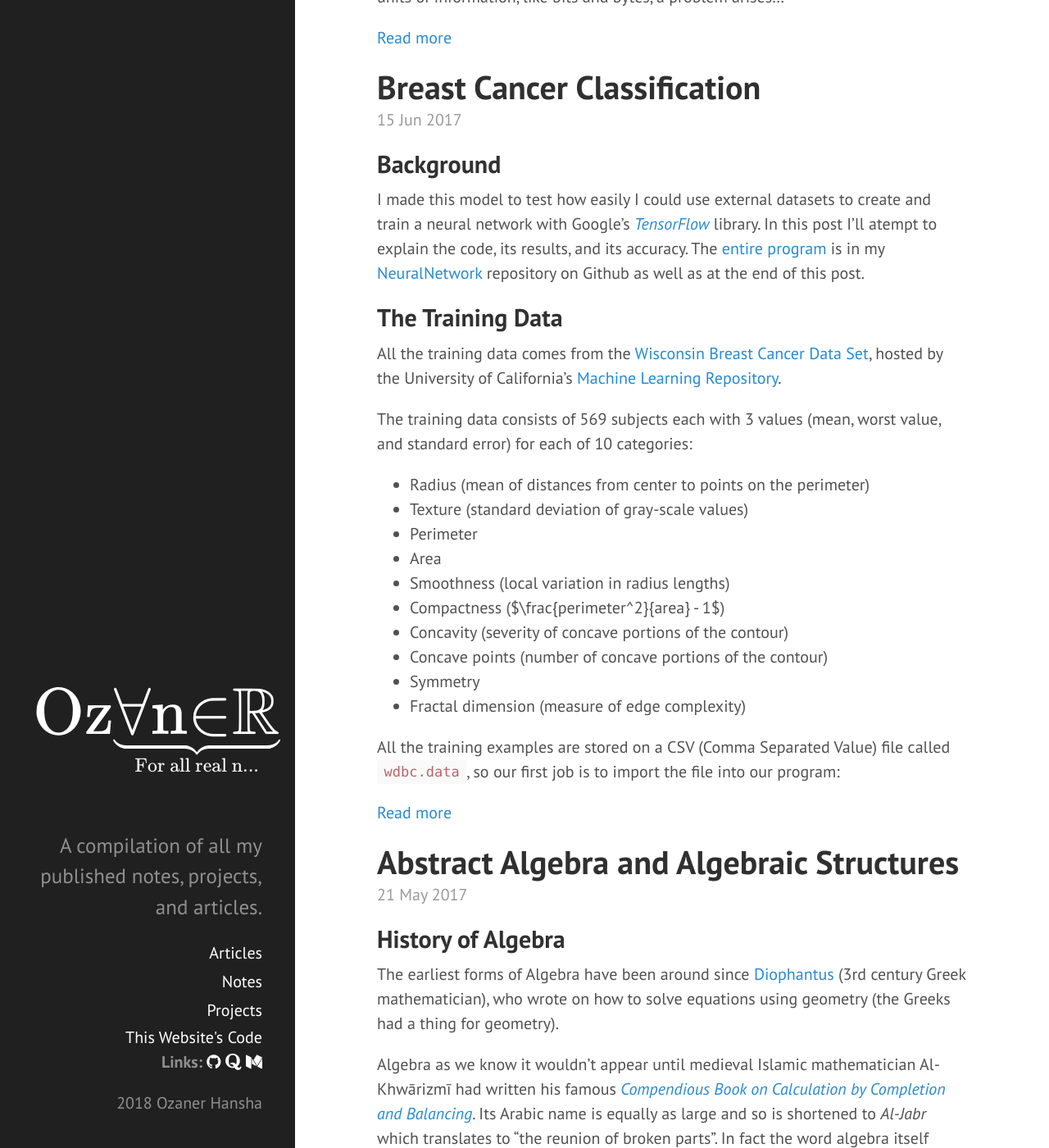
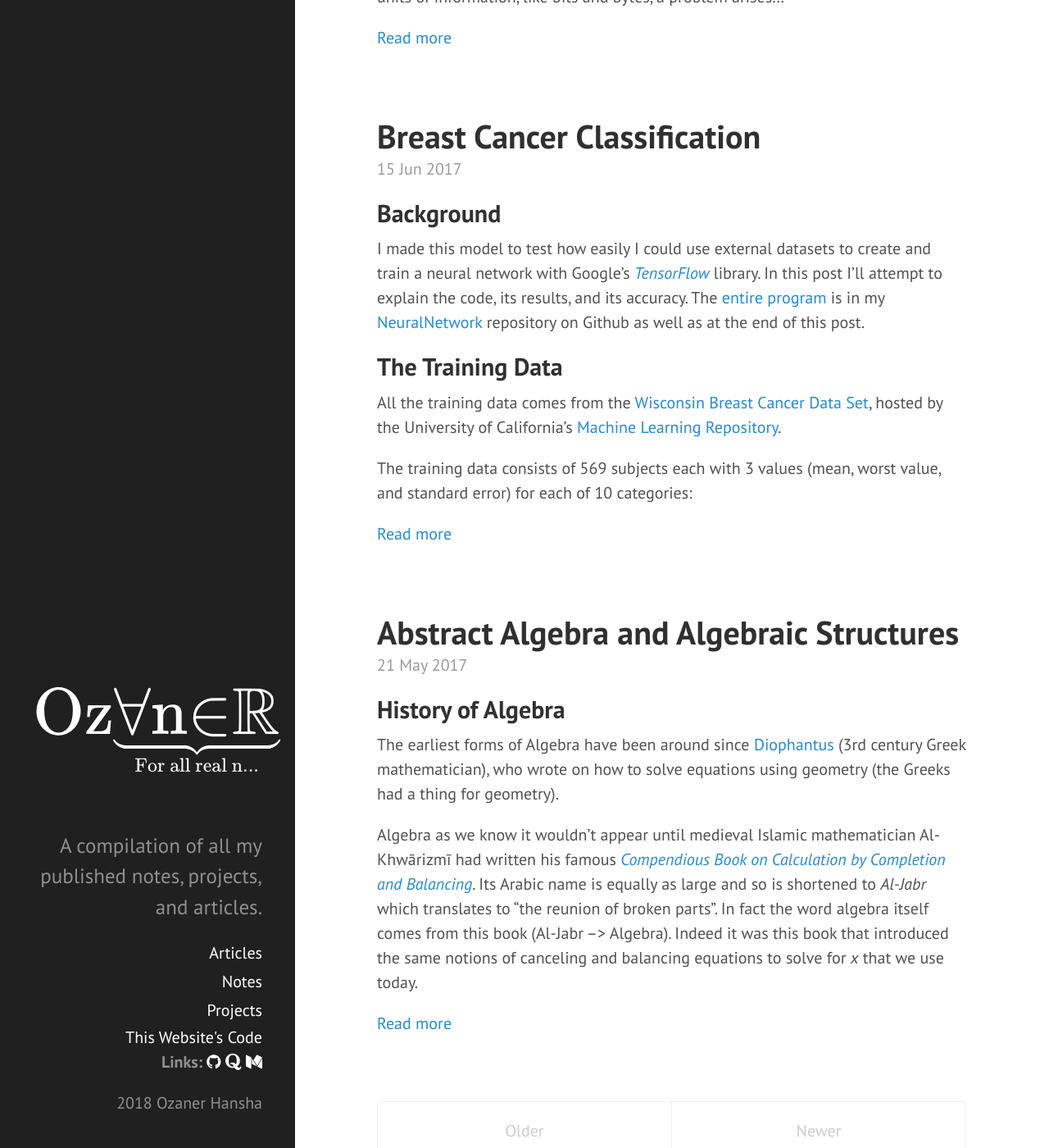
Before and after one commit to ozaner/ozanerhansha.github.io-OLD, a Jekyll site: the page built from index.html, in a window 1280 px wide and 1400 px high, scrolled down 469 px. Shown: the whole window at 82% size. Built offline with Jekyll 4.4.1, drawn with Linux system fonts in a browser that asks for light colours; formulas are drawn with MathJax 3; the list of posts is cut into pages by our own code; some of the changed lines change nothing that is shown.

Commit message:
Finished Breast Cancer Network Write-up

```diff
--- a/_posts/2017-06-15-breast-cancer-classification.md
+++ b/_posts/2017-06-15-breast-cancer-classification.md
@@ -4,26 +4,27 @@
 tags: computer-science neural-networks
 ---
 ## Background
-I made this model to test how easily I could use external datasets to create and train a neural network with Google's [*TensorFlow*](https://www.tensorflow.org/) library. In this post I'll atempt to explain the code, its results, and its accuracy. The [entire program](https://github.com/ozanerhansha/NeuralNetworks/blob/master/src/test/bcDiagnosis.py) is in my [NeuralNetwork](https://github.com/ozanerhansha/NeuralNetworks) repository on Github as well as at the end of this post.
+I made this model to test how easily I could use external datasets to create and train a neural network with Google's [*TensorFlow*](https://www.tensorflow.org/) library. In this post I'll attempt to explain the code, its results, and its accuracy. The [entire program](https://github.com/ozanerhansha/NeuralNetworks/blob/master/src/test/bcDiagnosis.py) is in my [NeuralNetwork](https://github.com/ozanerhansha/NeuralNetworks) repository on Github as well as at the end of this post.
 
 ## The Training Data
 All the training data comes from the [Wisconsin Breast Cancer Data Set](http://archive.ics.uci.edu/ml/datasets/breast+cancer+wisconsin+%28diagnostic%29), hosted by the University of California's [Machine Learning Repository](http://archive.ics.uci.edu/ml/index.php).
 
 The training data consists of 569 subjects each with 3 values (mean, worst value, and standard error) for each of 10 categories:
+
+<!--more-->
+
 * Radius (mean of distances from center to points on the perimeter)
 * Texture (standard deviation of gray-scale values)
 * Perimeter
 * Area
 * Smoothness (local variation in radius lengths)
-* Compactness ($\frac{perimeter^2}{area} - 1$)
+* Compactness $$(\frac{perimeter^2}{area} - 1)$$
 * Concavity (severity of concave portions of the contour)
 * Concave points (number of concave portions of the contour)
 * Symmetry
 * Fractal dimension (measure of edge complexity)
 
 All the training examples are stored on a CSV (Comma Separated Value) file called `wdbc.data`, so our first job is to import the file into our program:
-
-<!--more-->
 
 ~~~ python
 import os #Used for finding file path
@@ -34,7 +35,8 @@
 file_object = open(file_name, 'r')
 ~~~
 
-Now we can start 'cleaning' the data (that is turning this large string of numbers into a list of training examples labeled  **benign** or **malignant**).
+## Cleaning the Data
+Now that it's imported, we can start 'cleaning' the data (that is turning this large string of numbers into a list of training examples labeled  **benign** or **malignant**).
 
 First off we have to split up the dataset (which is currently just one massive string) into a bunch of strings, one for each subject (patient):
 
@@ -45,13 +47,14 @@
 ~~~
 
 If you take a look at the actual [`wdbc.data`](https://github.com/ozanerhansha/NeuralNetworks/blob/master/src/test/wdbc.data) file, you'll see that some of the subjects are grouped together benign and malignant. If we trained the network with the subjects in this order it bias the network's guesses. So we shuffle the subjects to avoid this:
+
 ~~~ python
 random.shuffle(string_points) #Randomize (avoid bias)
 ~~~
 
 Next we create a list of feature vectors (a list of all the statistical data for each subject) and y labels (whether the subject is benign or malignant).
 
-This is the first part where we'll need the [numpy](http://www.numpy.org) library, so let's import it as well:
+We'll be using the [numpy](http://www.numpy.org) library here, so let's import it as well:
 
 ~~~ python
 import numpy as np
@@ -94,36 +97,124 @@
 
 $$\hat{y}=\text{softmax}(Wx+b)$$
 
-* $x$ is the input (a 30 dimensional vector of all the cancer cell's statistical values)
-* $\hat{y}$ is the network's  approximation of $y$, the right answer ($\hat{y}$ is a 2D vector with the first/second value corresponding to its confidence that the cell is benign/malignant)
-* $W$ is a matrix of weights (the matrix is 30x2 so that it turns 30 dimensional vectors into 2D vectors)
-* $b$ is a vector of 'bias' values (a 2D vector that allows the network more freedom when training)
-* The [$\text{softmax}$](https://en.wikipedia.org/wiki/Softmax_function) function is the network's [activation function](https://en.wikipedia.org/wiki/Activation_function), which introduces a nonlinearity to the network. This is integral for any neural network to learn from the data it's provided. The function also equalizes the network's confidence predictions so that they add up to 100%. The mathematical description of softmax is:
+* $$x$$ is the input (a 30 dimensional vector of all the cancer cell's statistical values)
+* $$\hat{y}$$ is the network's  approximation of $$y$$, the right answer ($$\hat{y}$$ is a 2D vector with the first/second value corresponding to its confidence that the cell is benign/malignant)
+* $$W$$ is a matrix of weights (the matrix is 30x2 so that it turns 30 dimensional vectors into 2D vectors)
+* $$b$$ is a vector of 'bias' values (a 2D vector that allows the network more freedom when training)
+* The $$\text{softmax}$$ function is the network's [activation function](https://en.wikipedia.org/wiki/Activation_function), which introduces a nonlinearity to the network. This is integral for any neural network to learn from the data it's provided. The function also equalizes the network's confidence predictions so that they add up to 100%. The mathematical description of softmax is:
 
 ![softmax graph](https://upload.wikimedia.org/wikipedia/commons/thumb/5/5b/Mplwp_logistic_function.svg/1280px-Mplwp_logistic_function.svg.png)
 
-We'll use TensorFlow to write this network so we should import it first:
+Here's what it looks like in python with [TensorFlow](https://www.tensorflow.org/):
+
 ~~~ python
-# End of data import/cleanup. Begin construction of neural network
-with tf.name_scope('Hidden_Layer'):
-  #nx10 Matrix (Input)
-    x = tf.placeholder(tf.float32, shape=[None, num_input_features])
-  #10x1 Matrix (Weights)
-    W = tf.Variable(tf.zeros([num_input_features,2]))
-  #1x2 vector (Bias)
-    b = tf.Variable(tf.zeros([2]))
-  #A scalar (x*W + b)
-    y_noSoftmax = tf.matmul(x,W) + b
+import tensorflow as tf
+
+#nx10 Matrix (Input)
+  x = tf.placeholder(tf.float32, shape=[None, num_input_features])
+#10x1 Matrix (Weights)
+  W = tf.Variable(tf.zeros([num_input_features,2]))
+#1x2 vector (Bias)
+  b = tf.Variable(tf.zeros([2]))
+#A scalar (x*W + b)
+  y_noSoftmax = tf.matmul(x,W) + b
 
 #Apply softmax (scales y_noSoftmax to be between 0 & 1)
 y_hat = tf.nn.softmax(y_noSoftmax, name='y_Hat')
 ~~~
 
 ## Training the Network
+Now that we've assembled the network, we need to train it using the training data, or `experience_matrix`, and the associated training labels we made earlier.
+
+TensorFlow works by creating what is called a computational graph from which it can calculate and find derivatives of every value in the program, thereby allowing it to optimize (i.e teach) the neural network [(Christopher Olah's blog has a great post on this)](http://colah.github.io/posts/2015-08-Backprop/).
+
+And so, the network won't start until we create a new graph (session) on which all the training calculations can run:
+
+~~~ python
+#Session
+sess = tf.InteractiveSession() #Create Session
+sess.run(tf.global_variables_initializer()) #Init Variables
+~~~
+
+Next we create the actual training model. First we create a placeholder for the labels of the training data, $$y$$.
+
+~~~ python
+#nx2 Matrix (One-Hot Vector, Label Data)
+y = tf.placeholder(tf.float32, shape=[None, 2],name='y_Labeled')
+~~~
+
+Then we create a loss function. A loss function is basically a measure of how off the network is in its guesses. This means the smaller the output of this function, the more accurate our network becomes. So, naturally, if we minimize this function using calculus we will have effectively *trained* the network. This is deep learning in a nutshell. Here, we use [Cross Entropy](https://en.wikipedia.org/wiki/Cross_entropy) as it works nicely with the softmax layer we have at the end.
+
+~~~ python
+#Loss Function (cross entropy between y and y_hat)
+cross_entropy = tf.reduce_mean(tf.nn.softmax_cross_entropy_with_logits
+  (logits = y_noSoftmax, labels = y),name='Loss_Function')
+~~~
+
+Finally we create the training step. This is where we choose what optimizationethod to use. In this case we'll use the tried and true [Gradient Descent](https://en.wikipedia.org/wiki/Gradient_descent). I reccommend you look into it yourself, but the gist is that we take partial derivatives of the cost function with respect to every weight variable in the network then slightly adjust them towards 0.
+
+Here's a visualization:
+
+![SGD](https://alykhantejani.github.io/images/gradient_descent_line_graph.gif)
+
+And here it is in tensorflow:
+~~~ python
+#Performs Gradient Descent on loss function
+train_step = tf.train.GradientDescentOptimizer(0.5).minimize(
+    cross_entropy,name='Train_Step')
+~~~
+
+Now that we have a training step (a single iteration of gradient descent) we can just run that operation, say, 1000 times for each of the 400 training examples.
+
+~~~ python
+#Run train step repeatedly
+for i in range(1000):
+  #Run training step on the entire batch
+    train_step.run(feed_dict={x: experience_matrix, y: experience_matrix_y})
+~~~
+
+Also note that in the code above, this is where we finally plug our training data (`experience_matrix`) and labels (`experience_matrix_y`) into the network. That means that everything we've done (in terms of constructing/training the model) can be generalized to many other machine learning problems.
 
 ## Assessing the Network
+To assess how accurate our network is, we simply have to plug in our testing data (`test_matrix`) and labels (`test_matrix_y`) into the network and pick the catagory, benign or malignant, that it is most confident in.
+
+First we'll make a list of Booleans which represent whether the network got the right answer or not:
+
+~~~ python
+#Returns whether model made correct prediction (List of booleans)
+correct_prediction = tf.equal(tf.argmax(y_hat,1),
+    tf.argmax(y,1), name='isCorrect')
+~~~
+
+Then we average all the results together to arrive at an percent accuracy:
+
+~~~ python
+#Average of correct prediction (%Accuracy)
+accuracy = tf.reduce_mean(tf.cast
+    (correct_prediction,tf.float32),name='Accuracy')
+~~~
+
+Finally, we just plug in our testing data and labels and print the accuracy (with a bit of pretty formatting) to the console.
+
+~~~ python
+#Print Accuracy
+print("Accuracy:", '{0:.2%}'.format(accuracy.eval
+  (feed_dict={x: test_matrix, y: test_matrix_y})))
+~~~
+
+When we finally run the code our output should look something like this:
+* `Accuracy: 90.53%`
+* `Accuracy: 91.12%`
+* `Accuracy: 88.17%`
+
+Because we randomized our sample at the start, the accuracy of the network varies slightly each run.
+
+That said the slight increase/decrease in accuracy are just products of how the weights work out with the examples. As such any perceived improvement is probably coincidental and don't reflect how accurate the network will be in the face of new samples. To get an accurate view of the network's ability, running it multiple times and taking the average of its accuracy is probably your best bet.
+
+Doing this for our network yields about a **90% accuracy**. Not bad. For reference, a monkey (that is a random process) would classify the cells correctly 50% of the time (only two categories). That's a 40% increase over randomly guessing!
 
 ## The Full Code
+This is all the code put together and is how it appears on my [NeuralNetwork](https://github.com/ozanerhansha/NeuralNetworks) repository. All the imports have been moved to the top of the program:
 ~~~ python
 '''
 Created on Jun 6, 2017
--- a/index.html
+++ b/index.html
@@ -5,6 +5,7 @@
 <font size="7">Recent Posts</font>
 <div class="posts">
   {% for post in paginator.posts %}
+
   <div class="post">
     <h1 class="post-title">
       <a href="{{ post.url }}">{{ post.title }}</a>
@@ -15,8 +16,8 @@
     <!--Adds Read more-->
     <a href="{{ post.url }}">Read more</a>
     <p></p>
+  </div>
   {% endfor %}
-  </div>
 </div>
 
 <div class="pagination">
```
